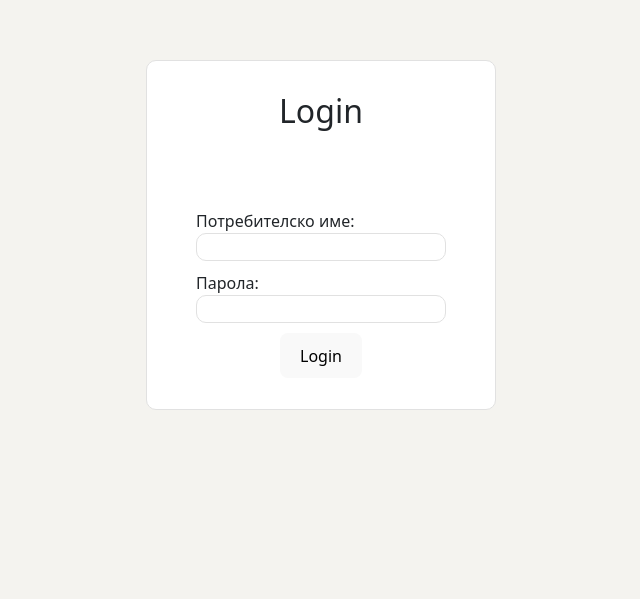
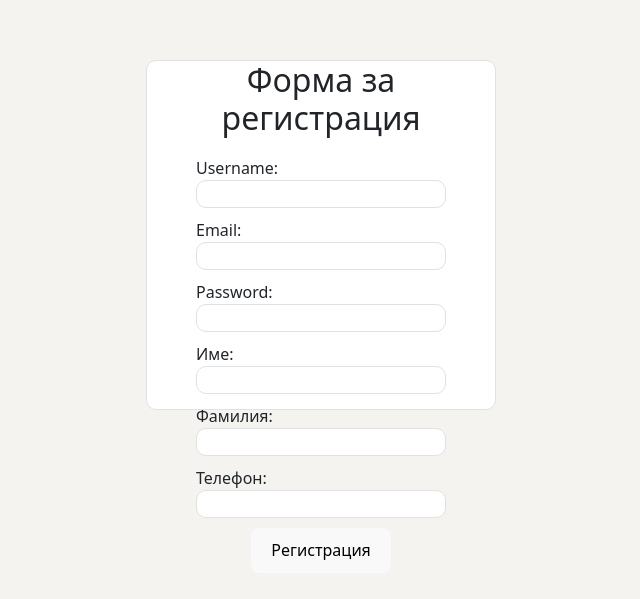
Before and after one commit to abochukov/household, a React (Vite) app: page /signup in a window 1280 px wide. Before the commit this address led to /. Shown: the part 165-764 px from the top of the page, without its empty margins (319-959 px from the left). Built offline with nearby package versions, Linux system fonts and the light colour scheme.

Commit message:
Add signup functionality

```diff
--- a/src/App.jsx
+++ b/src/App.jsx
@@ -18,6 +18,7 @@ import ApartamentDetails from './components/manage/apartamentDetails';
 import CreateProperty from './components/manage/createProperty';
 import NotFound from './components/notfound/NotFound';
 import Login from './components/login/login';
+import Signup from './components/login/signup';
 import PrivateRoute from './components/PrivateRoute';
 
 import Sticky from 'react-stickynode';
@@ -36,6 +37,7 @@ function App() {
     <div className='wrapper'>
       <Routes>
         <Route path="/" element={<Login setIsAuthenticated={setIsAuthenticated} />} />
+        <Route path="/signup" element={<Signup />} />
       </Routes>
 
       <div className='header'>
--- a/src/components/PrivateRoute.jsx
+++ b/src/components/PrivateRoute.jsx
@@ -1,6 +1,6 @@
 // src/components/PrivateRoute.js
 import React from 'react';
-import { Navigate } from 'react-router-dom';
+import { Navigate, useLocation } from 'react-router-dom';
 
 // This component checks if a user is authenticated
 const PrivateRoute = ({ children }) => {
@@ -8,7 +8,11 @@ const PrivateRoute = ({ children }) => {
 
   // If no token exists, redirect to login page
   if (!token) {
-    return <Navigate to="/" replace />;
+    if(location.pathname === '/signup') {
+      return <Navigate to="/signup" />
+    } else {
+      return <Navigate to="/" replace />;
+    }
   }
 
   // If token exists, render the children (protected component)
--- a/src/components/login/login.jsx
+++ b/src/components/login/login.jsx
@@ -53,6 +53,12 @@ function Login({ setIsAuthenticated }) {
 
         </div>
 
+        <div>
+          <p>
+            Don't have an account? <a href="/signup">Register here</a>
+          </p>
+        </div>
+
       </div>
     </div>
   );
--- a/src/components/login/login.scss
+++ b/src/components/login/login.scss
@@ -1,4 +1,4 @@
-.login-wrapper {
+.login-wrapper, .signup-wrapper {
     display: flex;
     flex-direction: column;
     align-items: center;
@@ -8,7 +8,7 @@
 
     height: 100%;
 
-    .login-container {
+    .login-container, .signup-container {
         display: flex;
         flex-direction: column;
         justify-content: space-around;
@@ -36,7 +36,7 @@ label {
     text-align: left;
 }
 
-.username, .password {
+.username, .password, .email, .firstname, .lastname, .phone {
     margin: 10px;
     text-align: left;
 
--- /dev/null
+++ b/src/components/login/signup.jsx
@@ -0,0 +1,93 @@
+import React, { useState } from 'react';
+import axios from 'axios';
+
+
+function Signup() {
+  const [username, setUsername] = useState('');
+  const [email, setEmail] = useState('');
+  const [password, setPassword] = useState('');
+  const [firstname, setFirstname] = useState('');
+  const [lastname, setLastname] = useState('');
+  const [phone, setPhone] = useState('');
+
+  const handleSignup = async (e) => {
+    e.preventDefault();
+    // Handle signup logic, like sending a POST request to the backend.
+    console.log({ username, email, password, firstname, lastname, phone });
+
+    try {
+        const response = await axios.post('http://localhost:3001/signup', { username, password, email, firstname, lastname, phone });
+        console.log(response)
+        // localStorage.setItem('token', response.data.token);
+        // setIsAuthenticated(true);
+        // navigate('/manage');
+      } catch (err) {
+        setError('Invalid credentials');
+      }
+
+  };
+
+  return (
+    <div className='signup-wrapper'>
+      <div className='signup-container'>
+        <h2>Форма за регистрация</h2>
+        <div className='form-container'>
+          <form onSubmit={handleSignup}>
+            <div className='username'>
+              <label>Username:</label>
+              <input
+                type="text"
+                value={username}
+                onChange={(e) => setUsername(e.target.value)}
+              />
+            </div>
+            <div className='email'>
+              <label>Email:</label>
+              <input
+                type="email"
+                value={email}
+                onChange={(e) => setEmail(e.target.value)}
+              />
+            </div>
+            <div className='password'>
+              <label>Password:</label>
+              <input
+                type="password"
+                value={password}
+                onChange={(e) => setPassword(e.target.value)}
+              />
+            </div>
+            <div className='firstname'>
+              <label>Име:</label>
+              <input
+                type="firstname"
+                value={firstname}
+                onChange={(e) => setFirstname(e.target.value)}
+              />
+            </div>
+            <div className='lastname'>
+              <label>Фамилия:</label>
+              <input
+                type="lastname"
+                value={lastname}
+                onChange={(e) => setLastname(e.target.value)}
+              />
+            </div>
+            <div className='phone'>
+              <label>Телефон:</label>
+              <input
+                type="phone"
+                value={phone}
+                onChange={(e) => setPhone(e.target.value)}
+              />
+            </div>
+            <button type="submit">Регистрация</button>
+          </form>
+
+        </div>
+      </div>
+    </div>
+  );
+}
+
+export default Signup;
```
Also changed, not shown: 2 other files (tests, documents, lock files or other folders).
